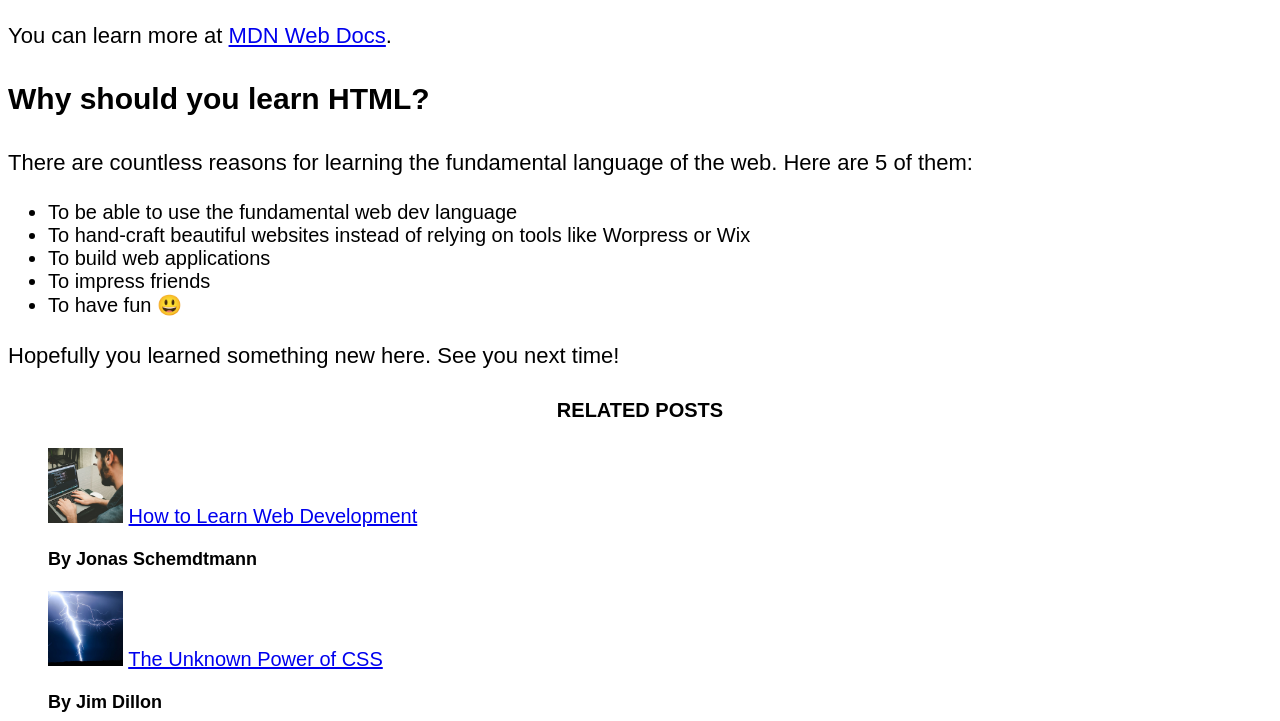
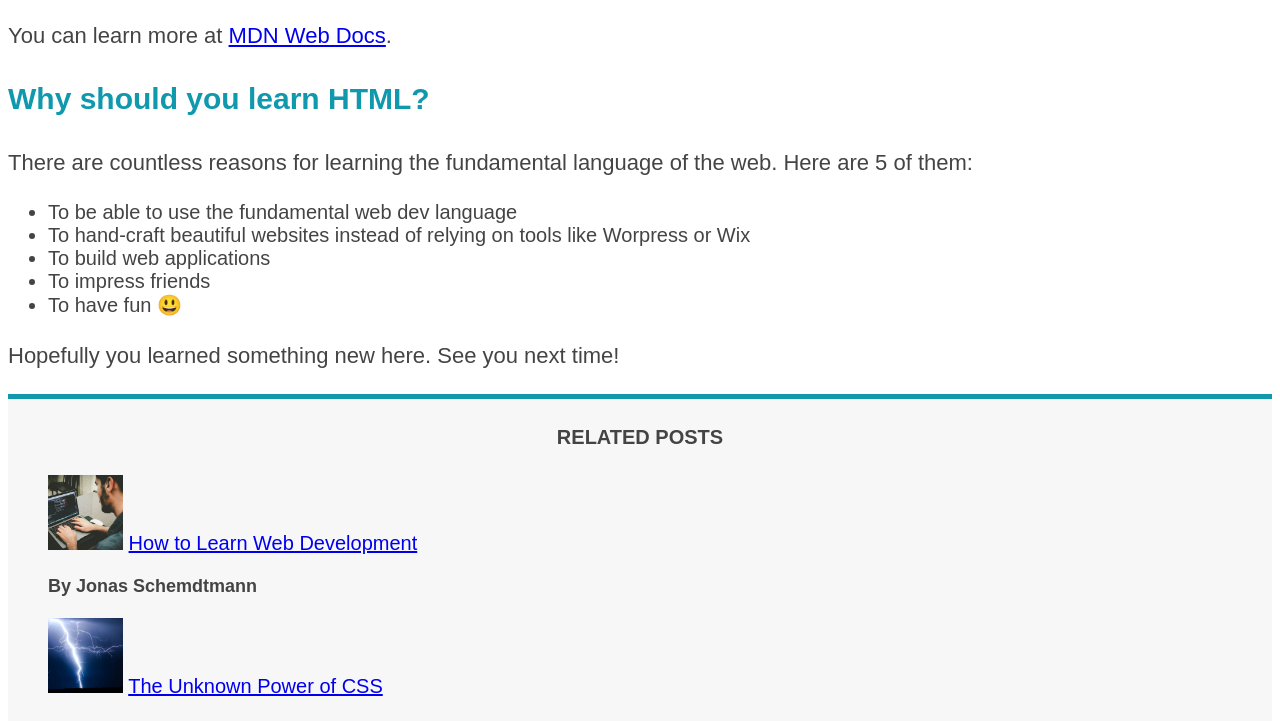
Before and after one commit to fran0vsky/html-css-course, a plain HTML site: page 3_css_fundamentals/index.html in a window 1280 px wide. Shown: the part 1056-1777 px from the top of the page. Drawn offline with Linux system fonts and the light colour scheme.

Commit message:
Working with colors

```diff
--- a/3_css_fundamentals/index.html
+++ b/3_css_fundamentals/index.html
@@ -22,7 +22,7 @@
     specifc semantics, for example: <p> or <nav>
      -->
 
-    <header>
+    <header class="main-header">
       <h1>📘 The Code Magazine</h1>
 
       <nav>
@@ -116,11 +116,10 @@
       </ul>
 
       <p>Hopefully you learned something new here. See you next time!</p>
-
-      <h4>Related posts</h4>
     </article>
 
     <aside>
+      <h4>Related posts</h4>
       <ul class="related">
         <li>
           <img
--- a/3_css_fundamentals/style.css
+++ b/3_css_fundamentals/style.css
@@ -5,6 +5,13 @@ h4,
 p,
 li {
   font-family: sans-serif;
+  color: #444;
+}
+
+h1,
+h2,
+h3 {
+  color: #1098ad;
 }
 
 h1 {
@@ -63,3 +70,13 @@ li {
 .related {
   list-style: none;
 }
+
+.main-header {
+  background-color: #f7f7f7;
+}
+
+aside {
+  background-color: #f7f7f7;
+  border-top: 5px solid #1098ad;
+  border-bottom: 5px solid #1098ad;
+}
```
